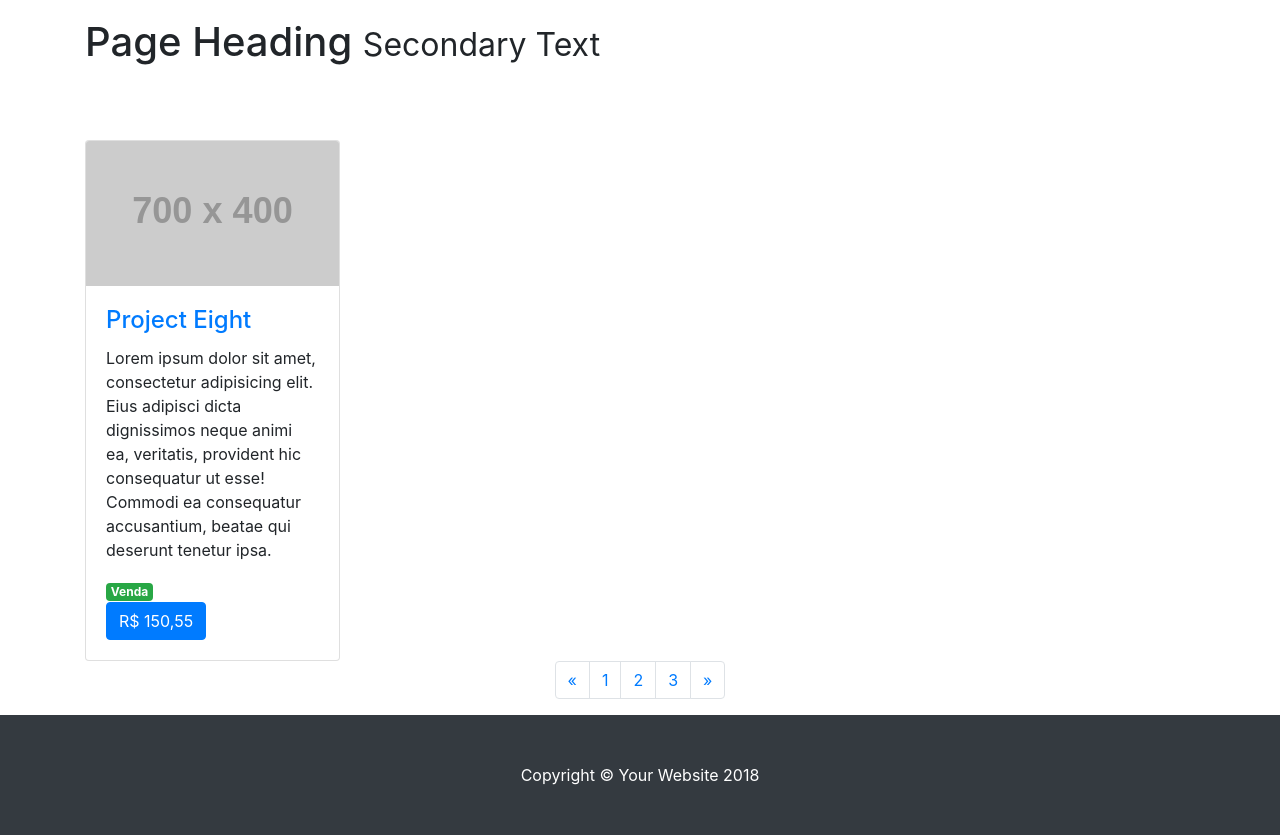
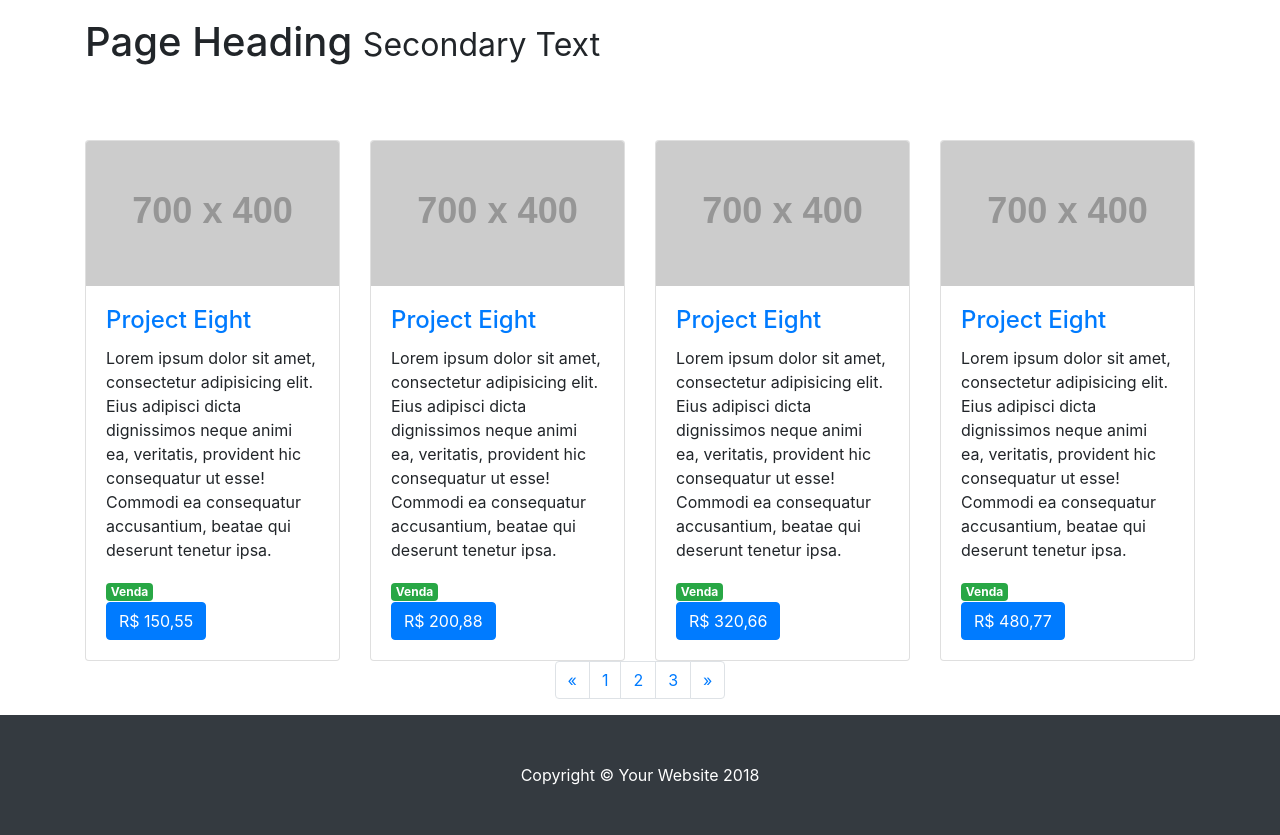
Before and after one commit to Lebre26/Painel_Aula2, a PHP site: page / in a window 1280 px wide. Shown: the part 56-891 px from the top of the page. Run offline with PHP 8.4, Linux system fonts and the light colour scheme; grey boxes labelled with a size stand in for pictures from a placeholder-image service; some libraries are stand-ins or nearby versions.

Commit message:
Envio do for
Laços de repetição.

```diff
--- a/index.php
+++ b/index.php
@@ -75,7 +75,16 @@
       ?>
       <div class="row">
 
-               <div class="col-lg-3 col-md-4 col-sm-6 portfolio-item">
+      <?php
+
+          //Array
+       $precos = array(150.55, 200.88, 320.66, 480.77);
+       $condicao = array('aluguel', 'venda', 'aluguel', 'venda');
+       //Laço de Repetição para renderizar os imóveis
+       for ($i=0; $i < count($precos) ; $i++) {
+
+       ?>
+        <div class="col-lg-3 col-md-4 col-sm-6 portfolio-item">
           <div class="card h-100">
             <a href="#"><img class="card-img-top" src="http://placehold.it/700x400" alt=""></a>
             <div class="card-body">
@@ -86,10 +95,14 @@
 
               <span class="badge badge-success">Venda</span><br/>
 
-              <button type="button" class="btn btn-primary">R$ 150,55</button>
+              <button type="button" class="btn btn-primary">R$ <?php echo str_replace(".", ",", $precos[$i]) ?></button>
             </div>
           </div>
         </div>
+
+      <?php
+        }
+      ?>
 
 
             </div>
```
